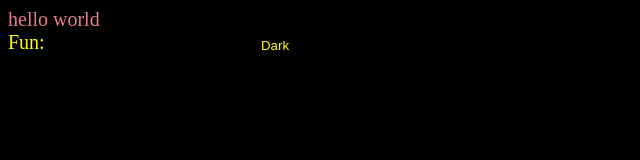
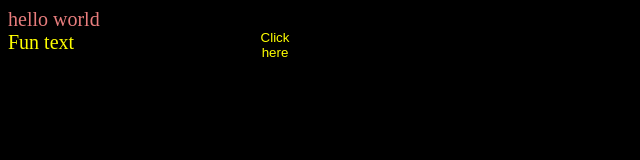
Before and after one commit to DjDisaster/test.github.io, a plain HTML site: page index.html in a window 1280 px wide. Shown: the full height of the page, 0-640 px from the left. Drawn offline with Linux system fonts and the light colour scheme.

Commit message:
Update index.html

```diff
--- a/index.html
+++ b/index.html
@@ -10,11 +10,11 @@
   </head>
   <body>
     <div class="rainbow-text">hello world</div>
-    <test id="test">Fun:<test>
+    <test id="test">Fun text<test>
   </body>
 
   <div>
-    <button class="btn">Dark</button>
+    <button class="btn">Click here</button>
   </div>
 
   <script src="app.js"></script>
```
